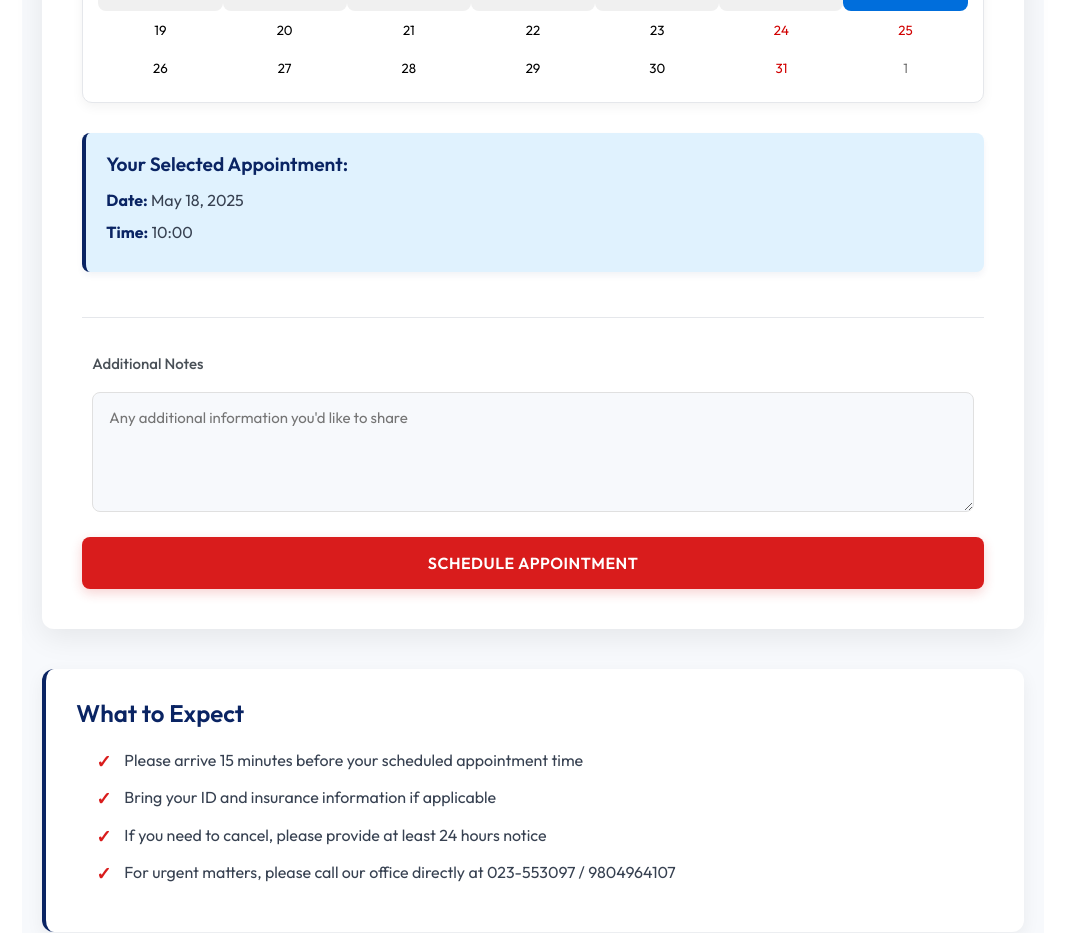
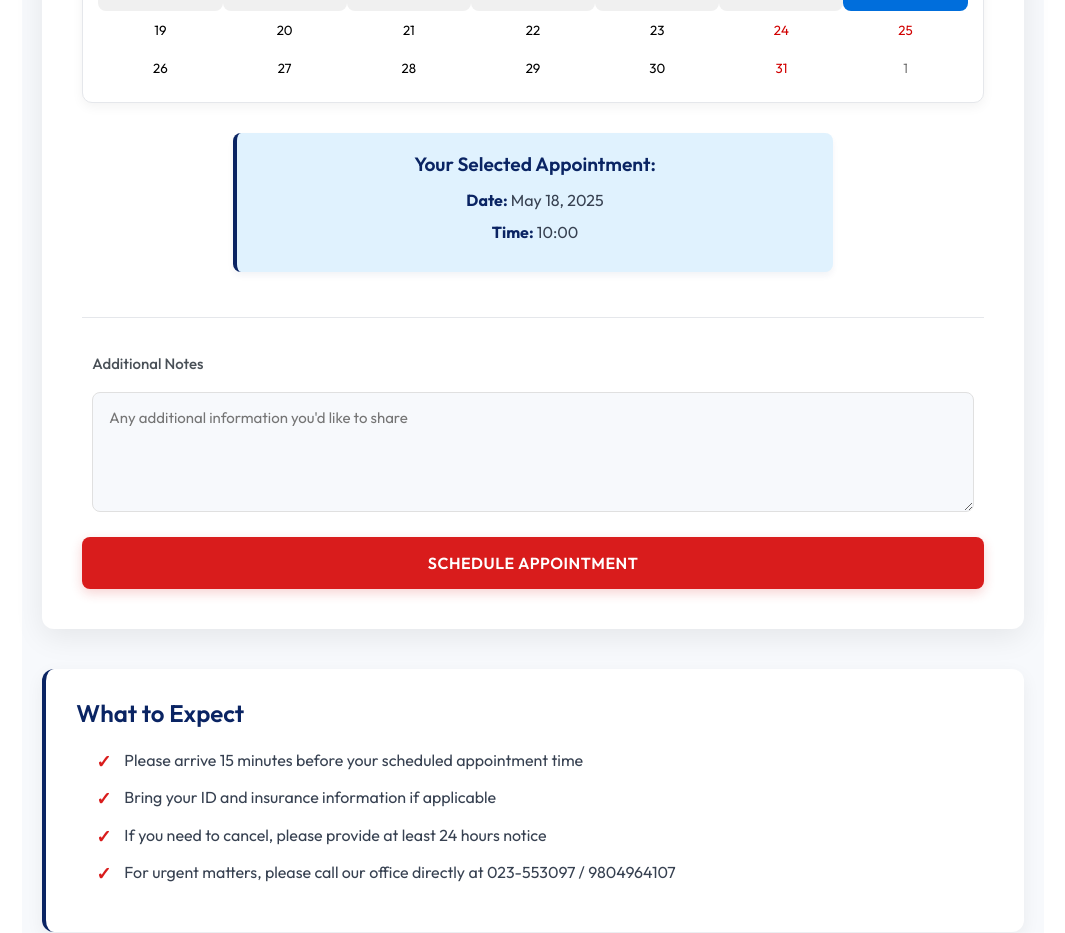
Before and after one commit to NidinaKoirala/surunga-medicine, a React (Create React App) app: page /Appointment in a window 1280 px wide. Shown: the part 1040-1973 px from the top of the page, without its empty margins (107-1172 px from the left). Built offline with nearby package versions, Linux system fonts and the light colour scheme.

Commit message:
enchanced appointment section

```diff
--- a/src/Appointment/Appointment.css
+++ b/src/Appointment/Appointment.css
@@ -279,8 +279,10 @@ input:focus, select:focus, textarea:focus {
   border-left: 4px solid var(--primary-blue);
   border-radius: 8px;
   padding: 20px;
-  margin: 20px 0;
+  margin: 20px auto;
   box-shadow: 0 4px 6px rgba(10, 36, 99, 0.05);
+  max-width: 600px;
+  text-align: center;
 }
 
 .selected-datetime h3 {
```
